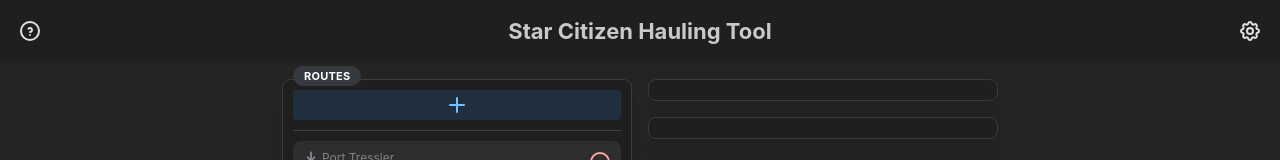
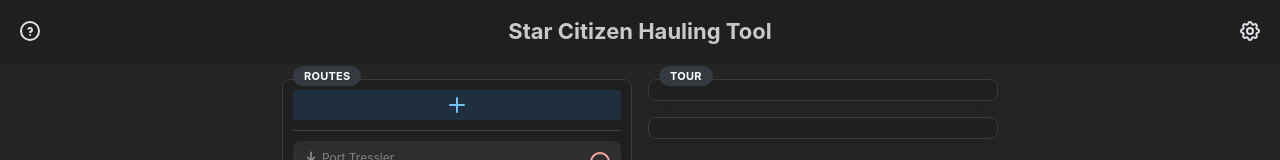
Before and after one commit to KastenMonster/StarCitizenHaulingTool, a React (Vite) app: page / in a window 1280 px wide. Shown: the top 160 px of the page. Built offline with nearby package versions, Linux system fonts and the light colour scheme.

Commit message:
feat: progress on Tourwidget

```diff
--- a/src/padges/Main/Main.tsx
+++ b/src/padges/Main/Main.tsx
@@ -1,6 +1,7 @@
 import { useRef } from 'react';
 import classes from './Main.module.css';
 import CreateRouteWidget from './components/CreateRouteWidget';
+import TourWidget from './components/TourWidget';
 
 const Main = () => {
   const mainRef = useRef<HTMLDivElement>(null);
@@ -14,7 +15,9 @@
           </div>
         </div>
         <div className={classes.widgetWrapper}>
-          <div className={classes.widget}></div>
+          <div className={classes.widget}>
+            <TourWidget />
+          </div>
           <div className={classes.widget}></div>
         </div>
       </div>
--- /dev/null
+++ b/src/padges/Main/components/TourWidget.tsx
@@ -0,0 +1,89 @@
+import { Badge } from "@mantine/core"
+import { useSettings } from "../../../store/settings"
+import { useDetailedHaulingRoutes, useHaulingRoutes } from "../../../store/haulingRoutes"
+
+interface Route {
+    origin: string[];
+    destination: string[];
+    price?: number;
+    scu?: number;
+}
+
+function getBest(routes: Route[]): Route[] {
+    const bestMatches: Route[] = [];
+    const matchCounts = new Map<Route, number>();
+
+    // Calculate match scores for origin and destination
+    for (let i = 0; i < routes.length; i++) {
+        const routeA = routes[i];
+        let matchCount = 0;
+
+        for (let j = 0; j < routes.length; j++) {
+            if (i === j) continue;
+            const routeB = routes[j];
+
+            // Check if origins and destinations match
+            const originMatch = routeA.origin.every((o) => routeB.origin.includes(o));
+            const destinationMatch = routeA.destination.every((d) => routeB.destination.includes(d));
+
+            if (originMatch && destinationMatch) {
+                matchCount++;
+            }
+        }
+
+        matchCounts.set(routeA, matchCount);
+    }
+
+    // Find the routes with the highest match count
+    const maxMatchCount = Math.max(...Array.from(matchCounts.values()));
+    const candidates = Array.from(matchCounts.keys()).filter((route) => matchCounts.get(route) === maxMatchCount);
+
+    // If no price or scu, return the best matching candidates
+    if (!routes.some((route) => route.price != null && route.scu != null)) {
+        return candidates;
+    }
+
+    // If price and scu are provided, calculate price/scu and select the best one
+    let bestRoute: Route | null = null;
+    let bestPricePerScu = Infinity;
+
+    for (const route of candidates) {
+        if (route.price != null && route.scu != null) {
+            const pricePerScu = route.price / route.scu;
+
+            if (pricePerScu < bestPricePerScu) {
+                bestPricePerScu = pricePerScu;
+                bestRoute = route;
+            }
+        }
+    }
+
+    return bestRoute ? [bestRoute] : candidates;
+}
+
+// TODO Write Tests
+
+
+const TourWidget = () => {
+    const [settings, setSettings] = useSettings()
+    const [hRoutes, setHRoutes] = useHaulingRoutes()
+    const [dHRoutes, setDHRoutes] = useDetailedHaulingRoutes()
+
+    return (
+        <>
+            <Badge
+                color="gray"
+                style={{
+                position: 'absolute',
+                top: 0,
+                left: '10px',
+                transform: 'translateY(-70%)',
+                }}
+            >
+                Tour
+            </Badge>
+        </>
+    )
+}
+
+export default TourWidget
```
